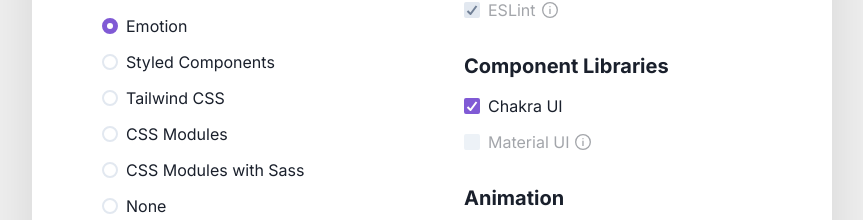
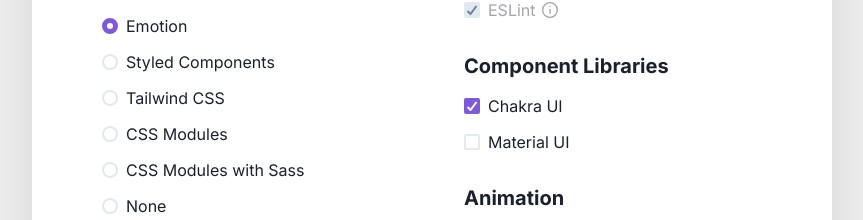
Before and after one commit to akd-io/create-next-stack-website, a Next.js app: page / in a window 1280 px wide. Shown: the part 906-1126 px from the top of the page, without its empty margins (208-1071 px from the left). Built offline with nearby package versions, Linux system fonts and the light colour scheme.

Commit message:
Re-enable Material UI

```diff
--- a/templates/LandingPage/components/TechnologiesForm.tsx
+++ b/templates/LandingPage/components/TechnologiesForm.tsx
@@ -290,7 +290,11 @@ export const TechnologiesForm: React.FC = () => {
                                 setValue(
                                   "componentLibraries",
                                   getValues("componentLibraries").filter(
-                                    (value) => value !== optionKeys.chakra
+                                    (value) =>
+                                      ![
+                                        optionKeys.chakra,
+                                        optionKeys.materialUi,
+                                      ].includes(value)
                                   )
                                 )
                               }
@@ -470,14 +474,23 @@ export const TechnologiesForm: React.FC = () => {
                             options[optionKeys.chakra].label
                           )}
                         </Checkbox>
-                        <Checkbox value={optionKeys.materialUi} isDisabled>
+                        <Checkbox
+                          value={optionKeys.materialUi}
+                          isDisabled={styling !== optionKeys.emotion}
+                        >
+                          {styling !== optionKeys.emotion ? (
                             <WithInfoIconAndTooltip
                               tooltip={`${
                                 options[optionKeys.materialUi].label
-                            } is currently disabled while we wait for React 18 support.`}
+                              } requires ${
+                                options[optionKeys.emotion].label
+                              }. Select it under ${categoryLabels.styling}.`}
                             >
                               {options[optionKeys.materialUi].label}
                             </WithInfoIconAndTooltip>
+                          ) : (
+                            options[optionKeys.materialUi].label
+                          )}
                         </Checkbox>
                       </Stack>
                     </CheckboxGroup>
```
Lines whose indentation alone changed are shown as unchanged.
